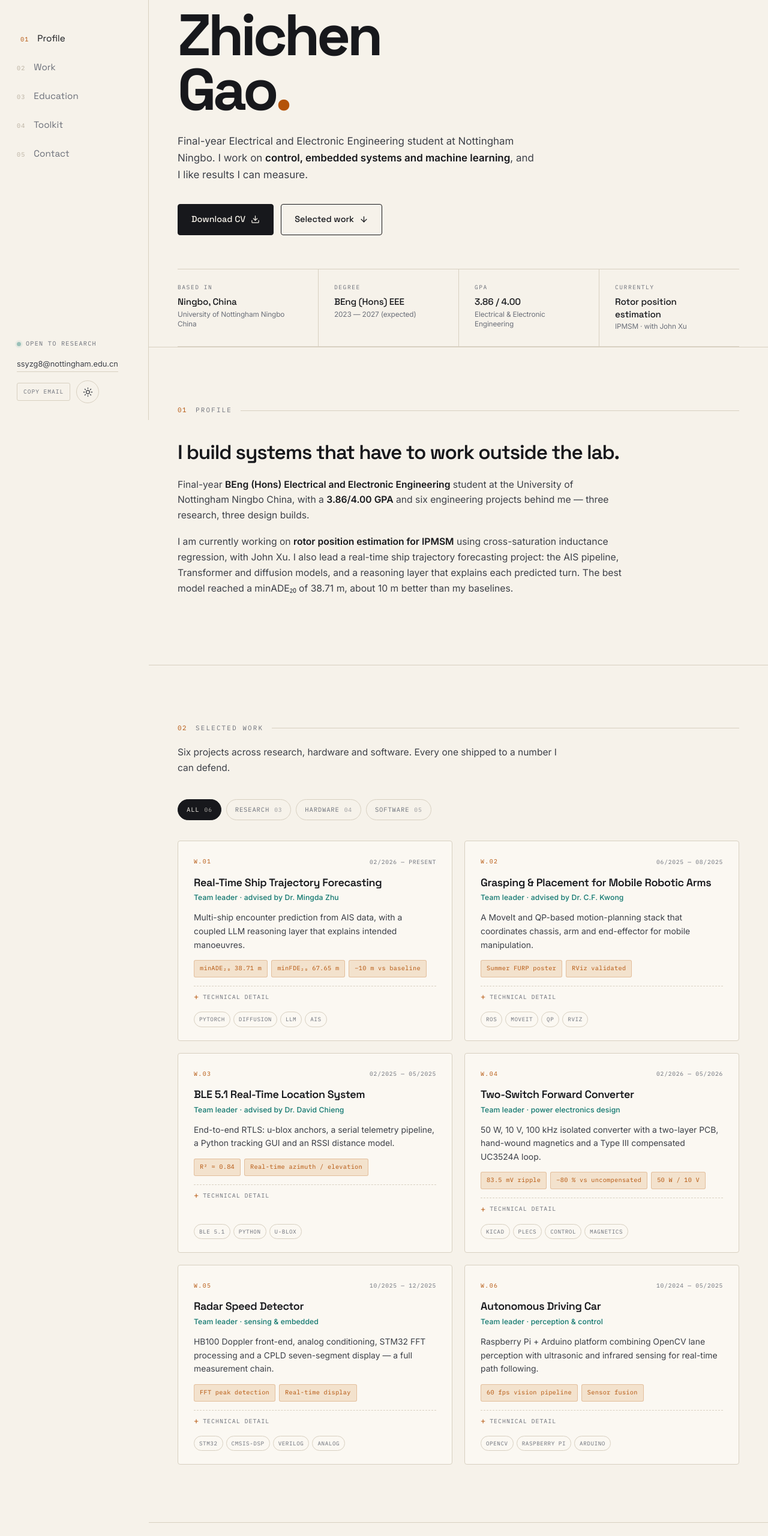
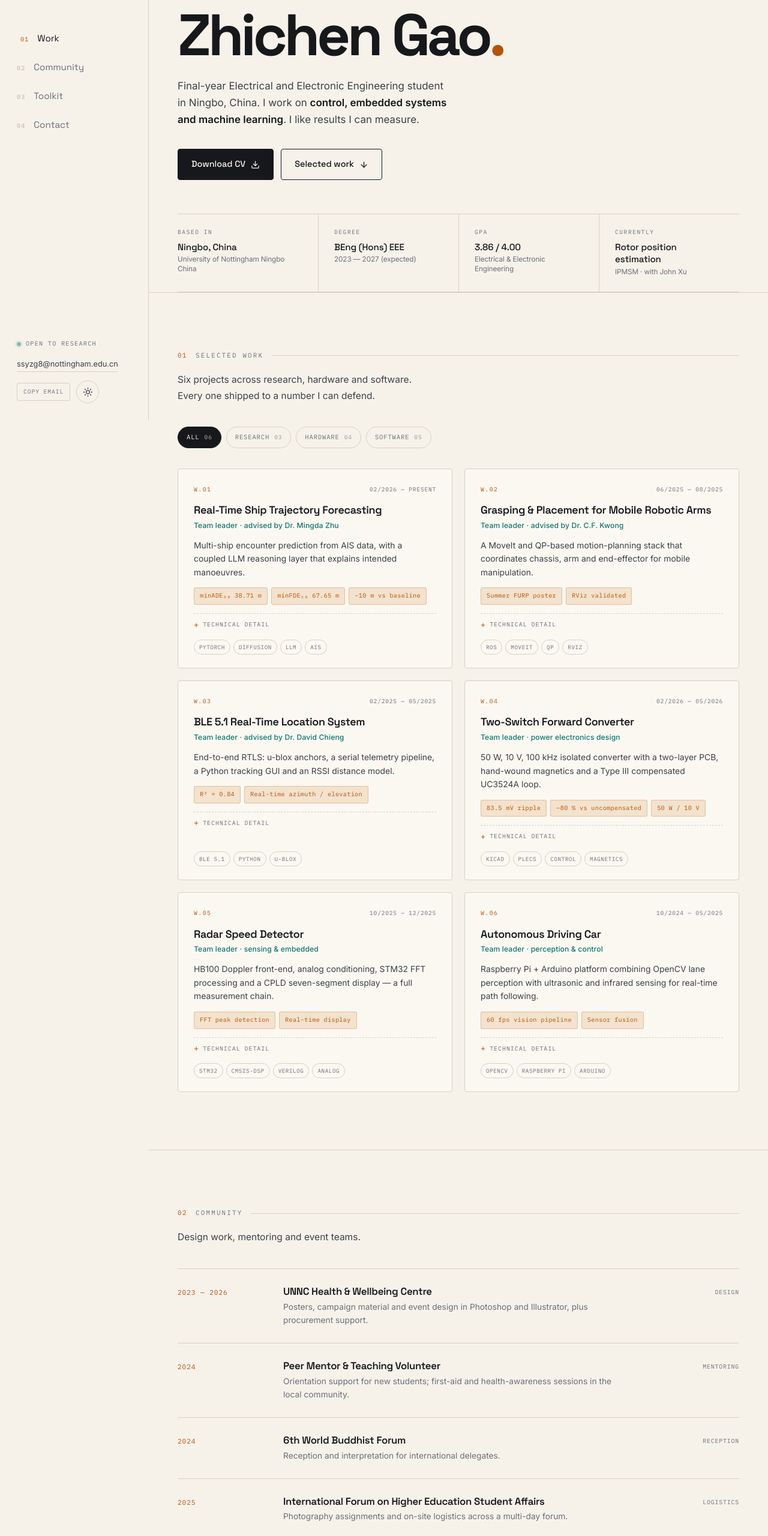
Before and after one commit to GGabrie1/GGabrie1.github.io, a plain HTML site: page me-designed-page.html in a window 1280 px wide. Shown: the part 100-2660 px from the top of the page at 60% size. Drawn offline with Linux system fonts and the light colour scheme.

Commit message:
Version 2: one-line name, GZ monogram, drop Profile and Education, add Community; update Version 1 monogram

```diff
--- a/me-designed-page.html
+++ b/me-designed-page.html
@@ -150,7 +150,7 @@
   .sec-label .num{font-family:var(--mono);font-size:.68rem;letter-spacing:.14em;color:var(--accent)}
   .sec-label .line{flex:1;height:1px;background:var(--rule)}
   .sec-label .txt{font-family:var(--mono);font-size:.68rem;letter-spacing:.2em;text-transform:uppercase;color:var(--ink-3)}
-  .sec-intro{max-width:660px;margin:-24px 0 38px;color:var(--ink-2);font-size:.97rem;line-height:1.72}
+  .sec-intro{max-width:660px;margin:-24px 0 38px;color:var(--ink-2);font-size:.97rem;line-height:1.72;text-wrap:balance}
 
   h2{font-family:var(--display);font-size:clamp(1.7rem,2.6vw,2.3rem);line-height:1.12;letter-spacing:-.035em;font-weight:600}
   h3{font-family:var(--display);letter-spacing:-.02em}
@@ -165,7 +165,7 @@
     margin:22px 0 26px;
   }
   .hero h1 span{color:var(--accent)}
-  .lede{font-size:1.06rem;color:var(--ink-2);max-width:600px}
+  .lede{font-size:1.06rem;color:var(--ink-2);max-width:640px;text-wrap:balance}
   .lede strong{color:var(--ink);font-weight:600}
   .hero-cta{display:flex;gap:12px;flex-wrap:wrap;margin-top:34px}
   .btn{
@@ -191,9 +191,6 @@
   .spec dd small{display:block;font-family:var(--body);font-size:.74rem;color:var(--ink-3);font-weight:400;margin-top:3px}
 
   /* ============ PROFILE ============ */
-  .profile-grid{display:block;max-width:740px}
-  .profile-copy p{color:var(--ink-2);margin-bottom:18px;font-size:.98rem}
-  .profile-copy p strong{color:var(--ink);font-weight:600}
 
   /* ============ WORK ============ */
   .filters{display:flex;flex-wrap:wrap;gap:8px;margin-bottom:34px}
@@ -327,7 +324,6 @@
     .spec:nth-child(3){border-left:0;padding-left:0}
     .spec{border-top:1px solid var(--rule)}
     .spec:nth-child(1),.spec:nth-child(2){border-top:0}
-    .profile-grid{grid-template-columns:1fr;gap:34px}
     .contact{grid-template-columns:1fr;gap:36px;align-items:start}
   }
   @media (max-width:760px){
@@ -368,16 +364,15 @@
 <!-- ============ RAIL ============ -->
 <aside class="rail" aria-label="Sidebar">
   <a class="brand" href="#top" aria-label="Back to top">
-    <span class="brand-mark">ZG</span>
+    <span class="brand-mark">GZ</span>
     <span class="brand-text">Zhichen Gao<small>EEE · UNNC</small></span>
   </a>
 
   <nav class="rail-nav" aria-label="Sections">
-    <a href="#profile" data-sec="profile"><i>01</i> Profile</a>
-    <a href="#work" data-sec="work"><i>02</i> Work</a>
-    <a href="#education" data-sec="education"><i>03</i> Education</a>
-    <a href="#toolkit" data-sec="toolkit"><i>04</i> Toolkit</a>
-    <a href="#contact" data-sec="contact"><i>05</i> Contact</a>
+    <a href="#work" data-sec="work"><i>01</i> Work</a>
+    <a href="#community" data-sec="community"><i>02</i> Community</a>
+    <a href="#toolkit" data-sec="toolkit"><i>03</i> Toolkit</a>
+    <a href="#contact" data-sec="contact"><i>04</i> Contact</a>
   </nav>
 
   <div class="rail-foot">
@@ -396,7 +391,7 @@
 <!-- ============ MOBILE BAR ============ -->
 <header class="mobilebar">
   <a class="brand" href="#top" aria-label="Back to top">
-    <span class="brand-mark">ZG</span>
+    <span class="brand-mark">GZ</span>
     <span class="brand-text">Zhichen Gao<small>EEE · UNNC</small></span>
   </a>
   <div class="mobile-actions">
@@ -414,11 +409,10 @@
   <button class="close" id="drawerClose" aria-label="Close menu">
     <svg width="20" height="20" viewBox="0 0 24 24" fill="none" stroke="currentColor" stroke-width="1.8" stroke-linecap="round"><path d="M18 6 6 18M6 6l12 12"/></svg>
   </button>
-  <a href="#profile"><i>01</i> Profile</a>
-  <a href="#work"><i>02</i> Work</a>
-  <a href="#education"><i>03</i> Education</a>
-  <a href="#toolkit"><i>04</i> Toolkit</a>
-  <a href="#contact"><i>05</i> Contact</a>
+  <a href="#work"><i>01</i> Work</a>
+  <a href="#community"><i>02</i> Community</a>
+  <a href="#toolkit"><i>03</i> Toolkit</a>
+  <a href="#contact"><i>04</i> Contact</a>
 </div>
 
 <main id="main">
@@ -429,10 +423,10 @@
       <div class="hero-grid">
         <div class="hero-copy reveal">
           <div class="mono">Portfolio — 2026 / 07</div>
-          <h1>Zhichen<br />Gao<span>.</span></h1>
+          <h1>Zhichen Gao<span>.</span></h1>
           <p class="lede">
-            Final-year Electrical and Electronic Engineering student at Nottingham Ningbo. I work on
-            <strong>control, embedded systems and machine learning</strong>, and I like results I can measure.
+            Final-year Electrical and Electronic Engineering student in Ningbo, China. I work on
+            <strong>control, embedded systems and machine learning</strong>. I like results I can measure.
           </p>
           <div class="hero-cta">
             <a class="btn btn-solid" href="assets/Zhichen_Gao_CV.pdf" download>
@@ -457,33 +451,10 @@
     </div>
   </section>
 
-  <!-- ============ PROFILE ============ -->
-  <section id="profile">
-    <div class="wrap">
-      <div class="sec-label reveal"><span class="num">01</span><span class="txt">Profile</span><span class="line"></span></div>
-      <div class="profile-grid">
-        <div class="profile-copy reveal">
-          <h2>I build systems that have to work outside the lab.</h2>
-          <p style="margin-top:22px">
-            Final-year <strong>BEng (Hons) Electrical and Electronic Engineering</strong> student at the University
-            of Nottingham Ningbo China, with a <strong>3.86/4.00 GPA</strong> and six engineering projects behind
-            me — three research, three design builds.
-          </p>
-          <p>
-            I am currently working on <strong>rotor position estimation for IPMSM</strong> using cross-saturation
-            inductance regression, with John Xu. I also lead a real-time ship trajectory forecasting project: the
-            AIS pipeline, Transformer and diffusion models, and a reasoning layer that explains each predicted
-            turn. The best model reached a minADE₂₀ of 38.71 m, about 10 m better than my baselines.
-          </p>
-        </div>
-      </div>
-    </div>
-  </section>
-
   <!-- ============ WORK ============ -->
   <section id="work">
     <div class="wrap">
-      <div class="sec-label reveal"><span class="num">02</span><span class="txt">Selected Work</span><span class="line"></span></div>
+      <div class="sec-label reveal"><span class="num">01</span><span class="txt">Selected Work</span><span class="line"></span></div>
       <p class="sec-intro reveal">Six projects across research, hardware and software. Every one shipped to a number I can defend.</p>
 
       <div class="filters reveal" role="group" aria-label="Filter projects by type">
@@ -600,36 +571,43 @@
     </div>
   </section>
 
-  <!-- ============ EDUCATION ============ -->
-  <section id="education">
+  <!-- ============ COMMUNITY ============ -->
+  <section id="community">
     <div class="wrap">
-      <div class="sec-label reveal"><span class="num">03</span><span class="txt">Education</span><span class="line"></span></div>
-      <p class="sec-intro reveal">A BEng in electrical and electronic engineering, and a summer research programme that put the theory on a robot.</p>
+      <div class="sec-label reveal"><span class="num">02</span><span class="txt">Community</span><span class="line"></span></div>
+      <p class="sec-intro reveal">Design work, mentoring and event teams.</p>
       <div class="edu">
         <div class="edu-row reveal">
-          <div class="yr">09/2023 — 07/2027</div>
+          <div class="yr">2023 — 2026</div>
           <div>
-            <h3>BEng (Hons) Electrical and Electronic Engineering</h3>
-            <p>University of Nottingham Ningbo China</p>
-            <div class="mods"><span>Control Systems</span><span>Power Electronics</span><span>Embedded Systems</span><span>Digital Signal Processing</span><span>Robotics</span><span>Machine Learning</span></div>
+            <h3>UNNC Health &amp; Wellbeing Centre</h3>
+            <p>Posters, campaign material and event design in Photoshop and Illustrator, plus procurement support.</p>
           </div>
-          <div class="meta">GPA 3.86 / 4.00<br />Expected 2027</div>
+          <div class="meta">Design</div>
         </div>
         <div class="edu-row reveal">
-          <div class="yr">Summer 2025</div>
+          <div class="yr">2024</div>
           <div>
-            <h3>Summer Undergraduate Research Programme (FURP)</h3>
-            <p>Mobile robotic arm grasping and placement strategies · Dr. C.F. Kwong</p>
+            <h3>Peer Mentor &amp; Teaching Volunteer</h3>
+            <p>Orientation support for new students; first-aid and health-awareness sessions in the local community.</p>
           </div>
-          <div class="meta">Poster presentation</div>
+          <div class="meta">Mentoring</div>
         </div>
         <div class="edu-row reveal">
-          <div class="yr">2024 — 2026</div>
+          <div class="yr">2024</div>
           <div>
-            <h3>Research &amp; project leadership</h3>
-            <p>Team leader on three research projects and two engineering design projects, working with faculty advisors and industry-grade toolchains.</p>
+            <h3>6th World Buddhist Forum</h3>
+            <p>Reception and interpretation for international delegates.</p>
           </div>
-          <div class="meta">6 projects delivered</div>
+          <div class="meta">Reception</div>
+        </div>
+        <div class="edu-row reveal">
+          <div class="yr">2025</div>
+          <div>
+            <h3>International Forum on Higher Education Student Affairs</h3>
+            <p>Photography assignments and on-site logistics across a multi-day forum.</p>
+          </div>
+          <div class="meta">Logistics</div>
         </div>
       </div>
     </div>
@@ -638,7 +616,7 @@
   <!-- ============ TOOLKIT ============ -->
   <section id="toolkit">
     <div class="wrap">
-      <div class="sec-label reveal"><span class="num">04</span><span class="txt">Toolkit</span><span class="line"></span></div>
+      <div class="sec-label reveal"><span class="num">03</span><span class="txt">Toolkit</span><span class="line"></span></div>
       <h2 class="reveal" style="max-width:640px;margin-bottom:40px">The stack I reach for, from first sketch to measured result.</h2>
 
       <div class="stack-grid">
@@ -678,7 +656,7 @@
   <!-- ============ CONTACT ============ -->
   <section id="contact">
     <div class="wrap">
-      <div class="sec-label reveal"><span class="num">05</span><span class="txt">Contact</span><span class="line"></span></div>
+      <div class="sec-label reveal"><span class="num">04</span><span class="txt">Contact</span><span class="line"></span></div>
       <div class="contact">
         <div class="reveal">
           <h2>Have a problem worth building for?</h2>
```
Also changed, not shown: ai-generated-page.html (+1 -1 lines).
